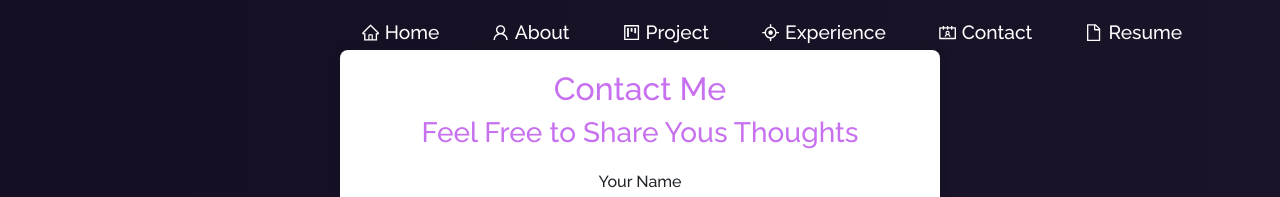
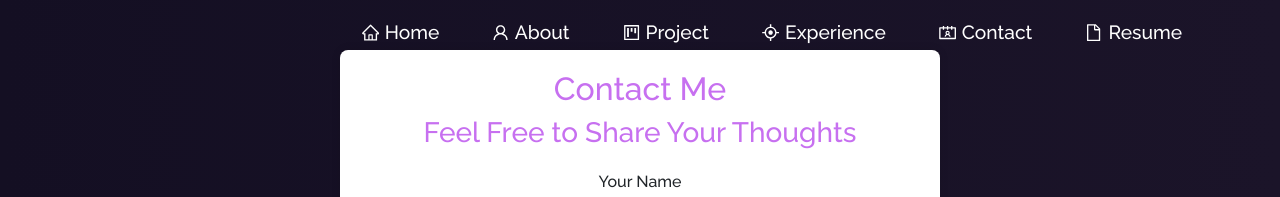
Before and after one commit to ishikasingh21/Ishika-Portfolio-main, a React (Create React App) app: page /contact in a window 1280 px wide. Shown: the top 197 px of the page. Built offline with nearby package versions, Linux system fonts and the light colour scheme.

Commit message:
css and js contact

```diff
--- a/src/components/Contact.css
+++ b/src/components/Contact.css
@@ -11,9 +11,14 @@
   .contact-form-container h2 {
     text-align: center;
   }
+  .contact-form-container h3 {
+    text-align: center;
+  }
 
   .contact-form {
     margin-top: 20px;
+    border: #be50f4;
+    border-color: #be50f4;
   }
 
   .form-group {
--- a/src/components/Contact.js
+++ b/src/components/Contact.js
@@ -25,7 +25,7 @@ const Contact = () => {
   return (
     <div className="contact-form-container">
       <h2  strong className='purple'>Contact Me</h2>
-      <h3 strong className='purple'>Feel Free to Share Yous Thoughts</h3>
+      <h3 strong className='purple'>Feel Free to Share Your Thoughts</h3>
       <form onSubmit={handleSubmit} className="contact-form">
         <div className="form-group">
           <label htmlFor="name">Your Name</label>
```
